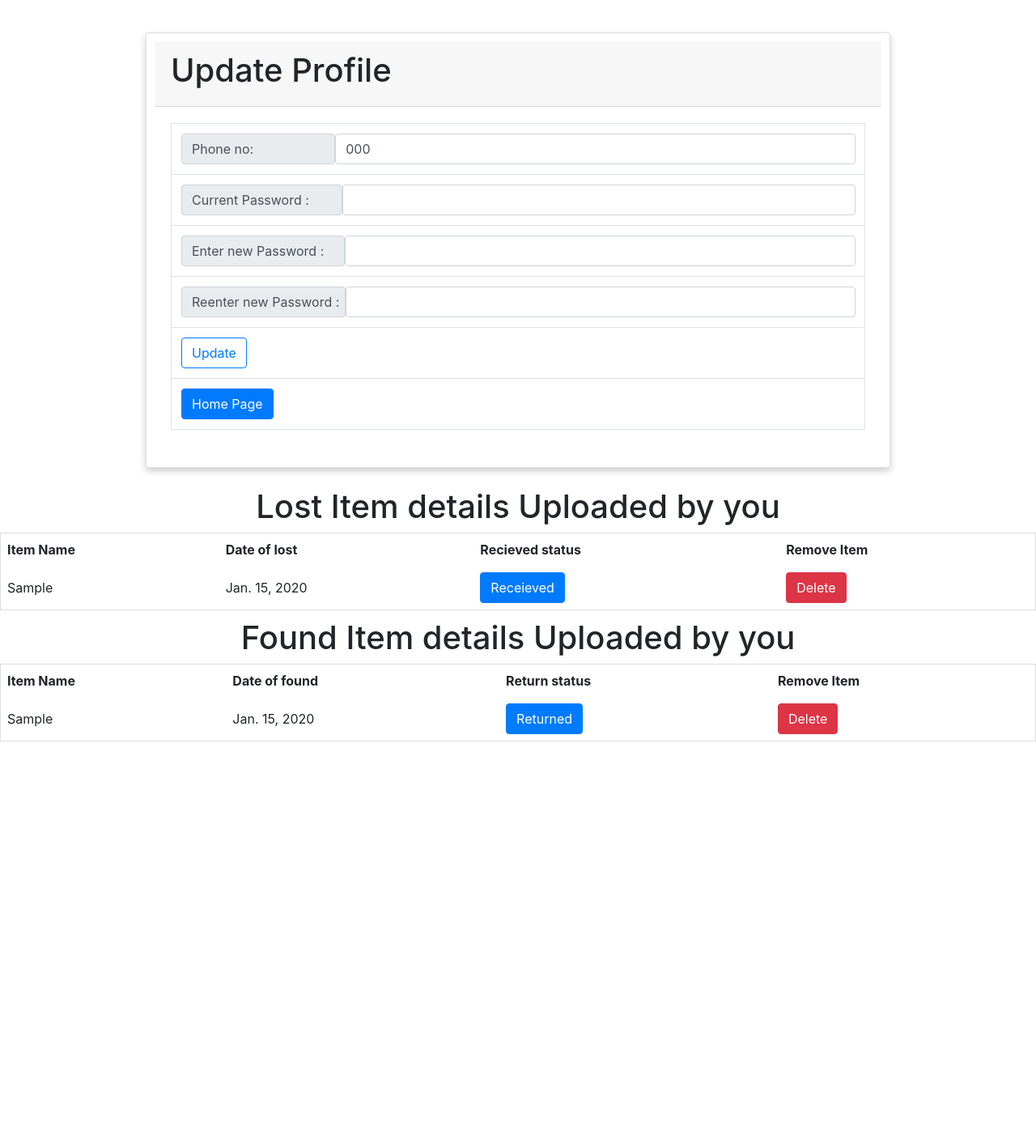
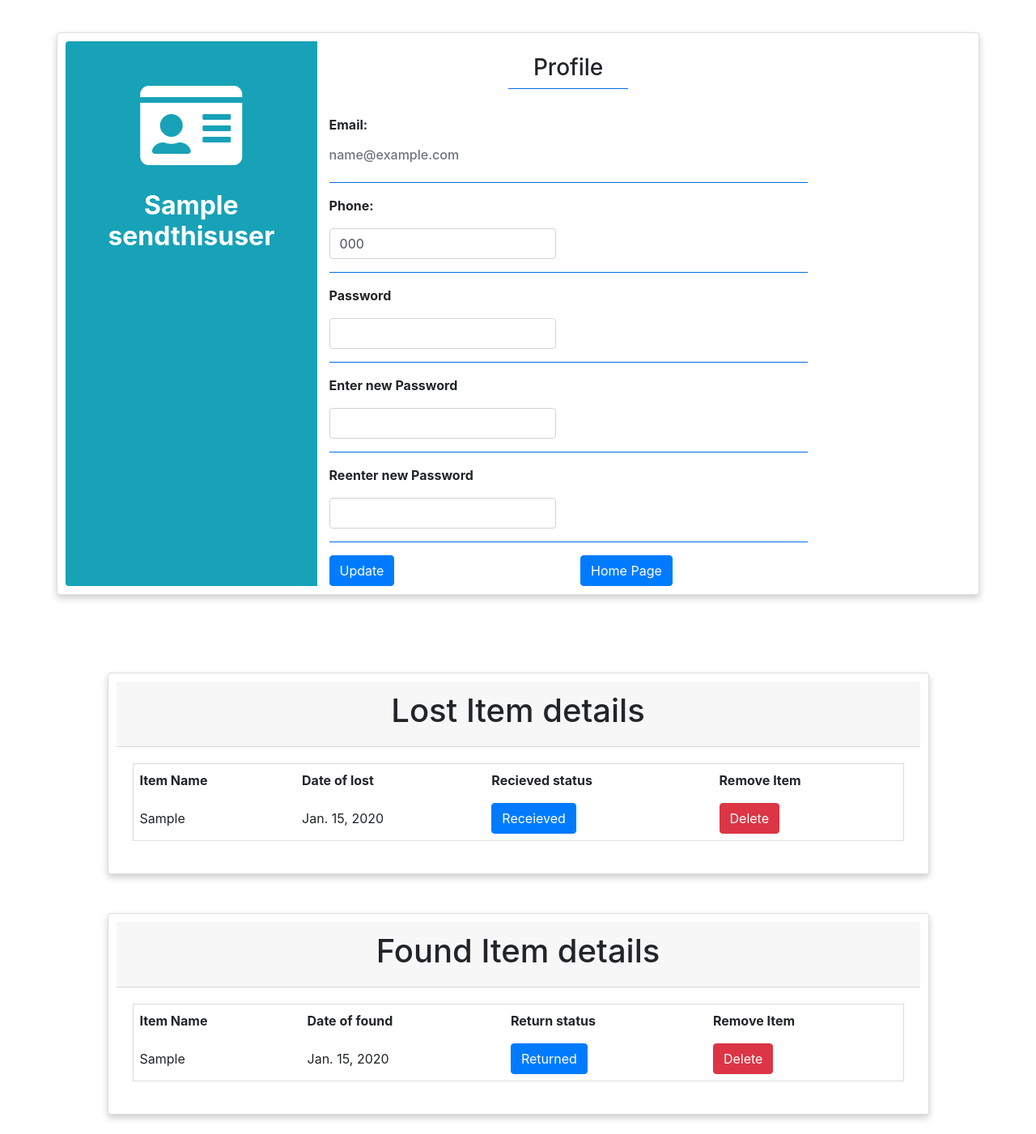
Before and after one commit to Khilan9/LostAndFOund, a Django app: template mainsettinglostandfound/templates/profilepage.html in a window 1280 px wide. Shown: the part 56-1457 px from the top of the page at 81% size. Before the commit the page ends 972 px from the top, so only its background shows below. Run offline with Django 3.2, Linux system fonts and the light colour scheme; tables that the repository leaves empty hold one stand-in row (values such as "Sample post"); the template is opened without the code that fills it: values that come from a table or form of the project are taken from there, most other values are stand-ins (such as "Sample title", 1, 10 or a date in 2020); some libraries are stand-ins or nearby versions.

Commit message:
Add files via upload

```diff
--- a/mainsettinglostandfound/templates/profilepage.html
+++ b/mainsettinglostandfound/templates/profilepage.html
@@ -56,6 +56,8 @@
 </style>
 
 {% comment %} <link rel="stylesheet" href="https://stackpath.bootstrapcdn.com/bootstrap/4.4.1/css/bootstrap.min.css" integrity="sha384-Vkoo8x4CGsO3+Hhxv8T/Q5PaXtkKtu6ug5TOeNV6gBiFeWPGFN9MuhOf23Q9Ifjh" crossorigin="anonymous"> {% endcomment %}
+<link rel="stylesheet" href="https://use.fontawesome.com/releases/v5.8.2/css/all.css">
+
 <link rel="stylesheet" href="{% static 'bootstrapfiles/bootstrap.min.css' %}">
 
 </head>
@@ -88,35 +90,122 @@
 </nav>
 
 <br><br><br>
+<br>
+
+
 <form method="POST" action="/update" enctype="multipart/form-data">
 {% csrf_token %}
 	<div class="container">
+     	<div class="row card d-flex justify-content-center">
+            <div class="col-md-10">
+             	<div class="row z-depth-3">
+                 	<div class="col-sm-4 bg-info rounded-left">
+        		        <div class="card-block text-center text-white">
+                		    <i class="fas fa-id-card fa-7x mt-5"></i>
+                    		<h2 class="font-weight-bold mt-4">{{sendthisuser.name}}</h2>
+                		</div>
+            		</div>
+            		<div class="col-sm-8 bg-white rounded-right">
+                    	<h3 class="mt-3 text-center">Profile</h3>
+
+                    	<hr class="bg-primary mt-0 w-25">
                       <div class="row">
-        <div class="col-md-10 mx-auto py-4">
+                        	<div class="col-sm-6">
+                        		<p class="font-weight-bold">{{msg}}</p>
+                        	</div>
+                      </div>
+                   		<div class="row">
+                        	<div class="col-sm-6">
+                            	<p class="font-weight-bold">Email:</p>
+                           		<h6 class=" text-muted">{{sendthisuser.email}}</h6>
+                        	</div>
+
+                    	</div>
+
+                    	<hr class="bg-primary">
+
+                		<div class="row">
+                			<div class="col-sm-6">
+                        		<p class="font-weight-bold">Phone:</p>
+                       			<input type="text" class="form-control" name="phoneno" value="{{sendthisuser.phoneno}}">
+                    		</div>
+                    	</div>
+
+						<hr class="bg-primary">
+
+                   		<div class="row">
+                        	<div class="col-sm-6">
+                           		<p class="font-weight-bold">Password</p>
+                          	  	<input type="text" class="form-control" name="password">
+                        	</div>
+                    	</div>
+                	   	<hr class="bg-primary">
+
+                	   	<div class="row">
+                        	<div class="col-sm-6">
+                           		<p class="font-weight-bold">Enter new Password</p>
+                          	  	<input type="text" class="form-control" name="newpassword">
+                        	</div>
+                    	</div>
+                	   	<hr class="bg-primary">
+
+                	   	<div class="row">
+                        	<div class="col-sm-6">
+                           		<p class="font-weight-bold">Reenter new Password</p>
+                          	  	<input type="text" class="form-control" name="renewpassword">
+                        	</div>
+                    	</div>
+                	   	<hr class="bg-primary">
+
+
+
+                	   	<div class="row">
+                        	<div class="col-sm-6">
+                           		<button class="btn btn-primary" type="submit">Update</button>
+                        	</div>
+                        	<div class="col-sm-6">
+                           		<a href="/webmainpage" class="btn btn-primary">Home Page</a>
+                        	</div>
+                    	</div>
+
+              		</div>
+             	</div>
+            </div>
+        </div>
+	</div>
+</form>
+
+{% comment %}
+<form method="POST" action="/update" enctype="multipart/form-data">
+{% csrf_token %}
+<div class="container ">
+    <div class="row">
+        <div class="col-md-11 mx-auto py-4">
             <div class="card">
                 <div class="card-header">
-                    <h1>Update Profile</h1>
+                    <center><h1>Update Profile</h1></center>
                 </div>
                 <div class="card-body">
                     <table class="table table-bordered">
 
-                            {% comment %} <tr>
-                                <td>
-                                  <div class="input-group-prepend">
-                                    <span class="input-group-text" >Name  : </span>
-                                       <input type="text" class="form-control" name="name" value="{{sendthisuser.name}}" >
-                                  </div>
-                                  </td>
-                            </tr> {% endcomment %}
-{% comment %}
                             <tr>
                               <td>
                                  <div class="input-group-prepend">
-                                    <span class="input-group-text" >E-mail  : </span>
-                                  <input type="text" class="form-control" name="email" value="{{sendthisuser.email}}">
+                                  <span class="input-group-text" style="display:inline;padding-right:120px">Name  : </span>
+
+                                  <input type="text" class="form-control" value="{{sendthisuser.name}}" readonly>
                                 </div>
                               </td>
-                            </tr> {% endcomment %}
+                            </tr>
+
+                            <tr>
+                              <td>
+                                <div class="input-group-prepend">
+                                  <span class="input-group-text" style="display:inline;padding-right:120px">E-mail  : </span>
+                                  <input type="text" class="form-control" value="{{sendthisuser.email}}" readonly>
+                                </div>
+                              </td>
+                            </tr>
 
                             <tr>
                                 <td>
@@ -130,7 +219,6 @@
                                 <td>
                                   <div class="input-group-prepend">
                                     <span class="input-group-text" style="padding-right:40px">Current Password :</span>
-                                  {% comment %} <input type="text" class="form-control" name="password" value="{{sendthisuser.password}}"/>  {% endcomment %}
                                     <input type="text" class="form-control" name="password" />
                                 </div>
                               </td>
@@ -153,7 +241,7 @@
                             </tr>
                            <tr>
                             <td><button class="btn btn-outline-primary" type="submit">Update</button></td>
-                            {% comment %} <td><a href="/webmainpage" class="btn btn-primary">Go Back</a> </td> {% endcomment %}
+
                             </tr>
                             <tr>
                             {% if msg %}
@@ -166,18 +254,27 @@
                             </tr>
                             <tr><td><a href="/webmainpage" class="btn btn-primary">Home Page</a> </td>
                             </tr>
-
                     </table>
-
                 </div>
             </div>
         </div>
     </div>
 </div>
-</form>
+</form> {% endcomment %}
+
+<br><br><br>
 
 
-<h1 style="text-align: center;"> Lost Item details Uploaded by you</h1>
+
+
+<div class="container">
+    <div class="row">
+        <div class="col-md-11 mx-auto py-4">
+            <div class="card">
+                  <div class="card-header">
+                    <h1 style="text-align: center;"> Lost Item details </h1>
+                  </div>
+                  <div class="card-body">
                     <table style="margin-bottom:  10px">
                       <tr>
                         <th>Item Name</th>
@@ -198,8 +295,20 @@
                           </tr>
                       {%endfor%}
                     </table>
+           			</div>
+			      </div>
+		    </div>
+	  </div>
+</div>
 
-<h1 style="text-align: center;"> Found Item details Uploaded by you</h1>
+<div class="container">
+    <div class="row">
+        <div class="col-md-11 mx-auto py-4">
+            <div class="card">
+                  <div class="card-header">
+                    <h1 style="text-align: center;"> Found Item details </h1>
+                  </div>
+                  <div class="card-body">
                     <table style="margin-bottom:  10px">
                       <tr>
                         <th>Item Name</th>
@@ -220,6 +329,11 @@
                           </tr>
                       {%endfor%}
                     </table>
+                  </div>
+            </div>
+        </div>
+    </div>
+</div>
 
 
 <script src="https://code.jquery.com/jquery-3.4.1.slim.min.js" integrity="sha384-J6qa4849blE2+poT4WnyKhv5vZF5SrPo0iEjwBvKU7imGFAV0wwj1yYfoRSJoZ+n" crossorigin="anonymous"></script>
@@ -232,3 +346,30 @@
 
 </body>
 </html>
+
+
+
+{% comment %} <h1 style="text-align: center;"> Found Item details Uploaded by you</h1>
+  <table style="margin-bottom:  10px">
+    <tr>
+      <th>Item Name</th>
+      <th>Date of found</th>
+      <th>Return status</th>
+      <th>Remove Item</th>
+    </tr>
+    {% for s in stf %}
+        <tr>
+        <td>{{s.selectitem}}</td>
+        <td>{{s.date}}</td>
+        {% ifequal 1 s.returnedstatus %}
+        <td><a href="/returned/{{s.id}}" class="btn btn-primary" >Returned</a></td>
+        {%else%}
+        <td><button  class="btn btn-primary" disabled>Returned</button></td>
+        {%endifequal%}
+        <td><a href="/deletefound/{{s.id}}" class="btn btn-danger">Delete</a></td>
+        </tr>
+    {%endfor%}
+  </table> {% endcomment %}
+
+
+{% comment %} <span class="input-group-text" style="display:inline;">{{sendthisuser.name}}</span> {% endcomment %}
```
Lines whose indentation alone changed are shown as unchanged.
